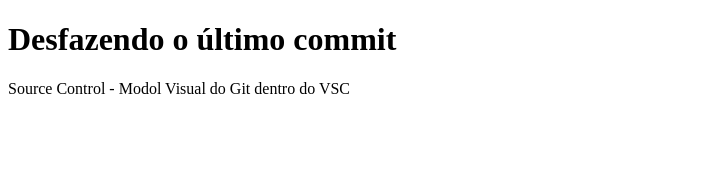
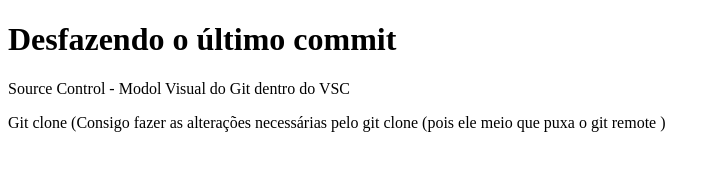
Before and after one commit to jjfaleiro/AulasDeGit, a plain HTML site: page index.html in a window 1280 px wide. Shown: the whole page, without its empty margins (0-720 px from the left). Drawn offline with Linux system fonts and the light colour scheme.

Commit message:
test git-clone

```diff
--- a/index.html
+++ b/index.html
@@ -9,5 +9,6 @@
   <body>
     <h1>Desfazendo o último commit</h1>
     <p>Source Control - Modol Visual do Git dentro do VSC</p>
+    <p>Git clone (Consigo fazer as alterações necessárias pelo git clone (pois ele meio que puxa o git remote )</p>
   </body>
 </html>
```
